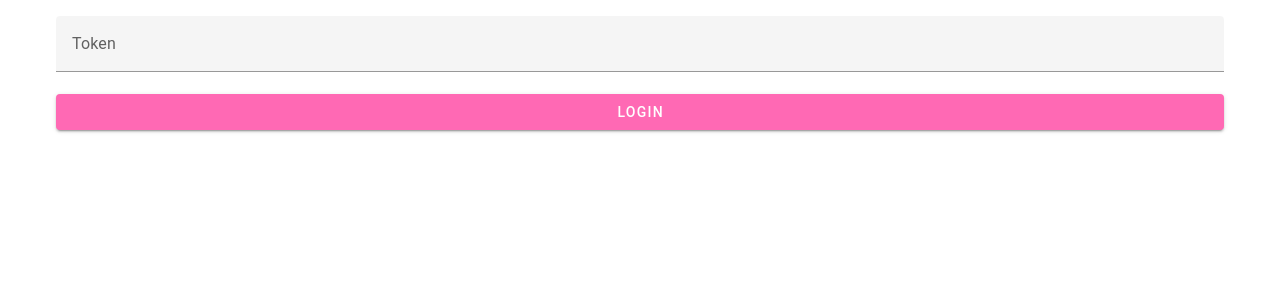
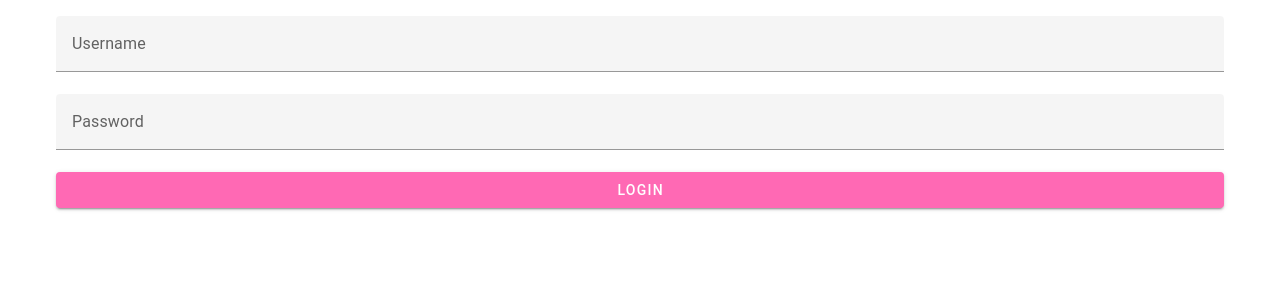
Before and after one commit to arvigoo/e_moneytracker, a Vue app: page /login in a window 1280 px wide. Shown: the top 300 px of the page. Built offline with nearby package versions, Linux system fonts and the light colour scheme.

Commit message:
update login

```diff
--- a/src/pages/Login.vue
+++ b/src/pages/Login.vue
@@ -1,8 +1,9 @@
 <template>
   <v-container>
     <v-form @submit.prevent="handleLogin">
-      <v-text-field v-model="token" label="Token" outlined required />
-      <v-btn type="submit" color="primary" block>Login</v-btn>
+      <v-text-field v-model="username" label="Username" outlined required />
+      <v-text-field v-model="password" label="Password" type="password" outlined required />
+      <v-btn type="submit" color="primary" block :loading="loading">Login</v-btn>
       <v-alert v-if="error" type="error" class="mt-2">{{ error }}</v-alert>
     </v-form>
   </v-container>
@@ -12,26 +13,39 @@
 import { ref } from 'vue'
 import { useRouter } from 'vue-router'
 
-const token = ref('')
+const username = ref('')
+const password = ref('')
 const error = ref(null)
+const loading = ref(false)
 const router = useRouter()
 
 const handleLogin = async () => {
   error.value = null
+  loading.value = true
+
   try {
     const res = await fetch('https://e-moneytracker.vercel.app/api/login', {
       method: 'POST',
       headers: {
         'Content-Type': 'application/json'
       },
-      body: JSON.stringify({ token: token.value })
+      body: JSON.stringify({
+        username: username.value,
+        password: password.value
+      })
     })
-    if (!res.ok) throw new Error('Token salah')
 
-    localStorage.setItem('token', token.value)
+    if (!res.ok) throw new Error('Username atau password salah')
+
+    // Simpan username sebagai token sederhana (bisa diubah ke JWT kalau ada backend support)
+    const userData = { username: username.value }
+    localStorage.setItem('token', btoa(JSON.stringify(userData)))
+
     router.push('/dashboard')
   } catch (err) {
     error.value = err.message
+  } finally {
+    loading.value = false
   }
 }
 </script>
```
Also changed, not shown: api/login.js (+20 -3 lines).
